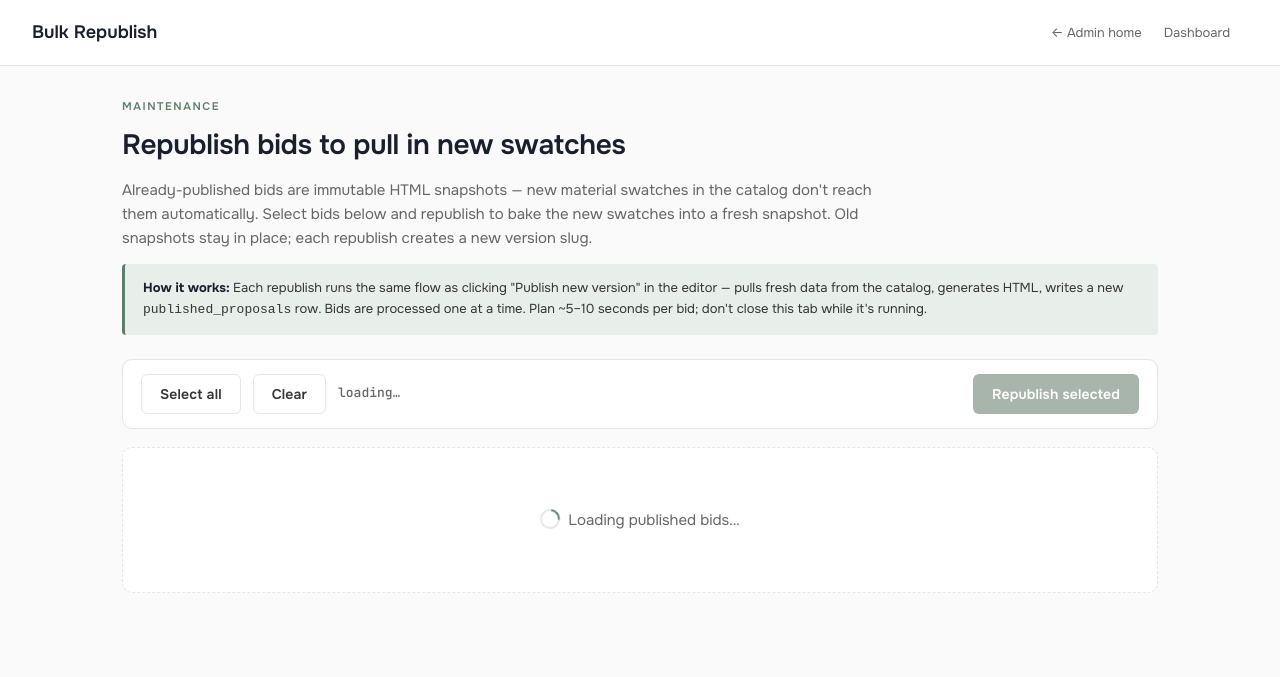
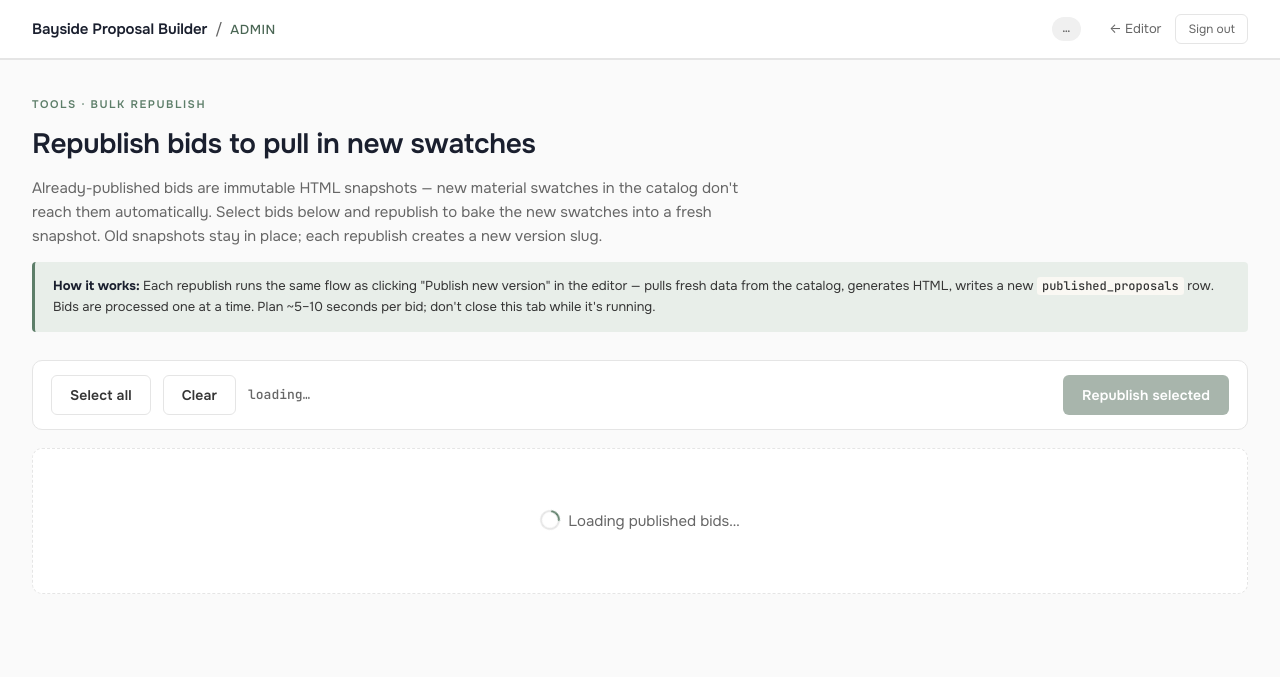
Before and after one commit to tmcmullen99/bayside-proposals, a website: page bpb 3/public/admin/republish-bulk.html in a window 1280 px wide. Drawn offline with Linux system fonts and the light colour scheme; a script that the page names is missing.

Commit message:
Update republish-bulk.html

```diff
--- a/bpb 3/public/admin/republish-bulk.html
+++ b/bpb 3/public/admin/republish-bulk.html
@@ -3,9 +3,11 @@
 <head>
   <meta charset="UTF-8">
   <meta name="viewport" content="width=device-width, initial-scale=1">
-  <title>Bulk Republish · Bayside Proposal Builder</title>
+  <title>Bulk Republish · Admin · Bayside Proposal Builder</title>
   <link href="https://fonts.googleapis.com/css2?family=Onest:wght@400;500;600;700&family=JetBrains+Mono:wght@500;600&display=swap" rel="stylesheet">
+  <link rel="stylesheet" href="/admin/admin-shell.css">
   <style>
+    /* Page-specific styles only — chrome lives in admin-shell.css */
     :root {
       --green: #5d7e69;
       --green-dark: #4a6654;
@@ -19,76 +21,6 @@
       --danger: #b04040;
       --warn: #b88030;
     }
-    * { box-sizing: border-box; margin: 0; padding: 0; }
-    body {
-      font-family: 'Onest', -apple-system, BlinkMacSystemFont, sans-serif;
-      color: var(--charcoal);
-      background: #fafafa;
-      line-height: 1.6;
-      font-size: 15px;
-      min-height: 100vh;
-    }
-    a { color: var(--green-dark); }
-
-    .admin-header {
-      background: #fff;
-      border-bottom: 1px solid var(--border);
-      padding: 18px 32px;
-      display: flex;
-      justify-content: space-between;
-      align-items: center;
-    }
-    .admin-header h1 {
-      font-size: 18px;
-      font-weight: 600;
-      color: var(--navy);
-    }
-    .admin-header nav a {
-      font-size: 13px;
-      text-decoration: none;
-      color: var(--muted);
-      margin-right: 18px;
-    }
-    .admin-header nav a:hover { color: var(--green-dark); }
-
-    .shell {
-      max-width: 1100px;
-      margin: 0 auto;
-      padding: 32px;
-    }
-
-    .intro { margin-bottom: 24px; }
-    .eyebrow {
-      font-size: 11px;
-      letter-spacing: 0.14em;
-      text-transform: uppercase;
-      color: var(--green);
-      font-weight: 600;
-      margin-bottom: 8px;
-    }
-    .intro h2 {
-      font-size: 28px;
-      font-weight: 600;
-      color: var(--navy);
-      margin-bottom: 10px;
-      letter-spacing: -0.01em;
-    }
-    .intro p {
-      color: var(--muted);
-      max-width: 760px;
-      font-size: 15px;
-    }
-    .intro-help {
-      margin-top: 14px;
-      padding: 14px 18px;
-      background: var(--green-soft);
-      border-left: 3px solid var(--green);
-      border-radius: 4px;
-      font-size: 13px;
-      color: var(--charcoal);
-      line-height: 1.6;
-    }
-    .intro-help strong { color: var(--navy); }
 
     .controls {
       background: #fff;
@@ -279,21 +211,36 @@
   </style>
 </head>
 <body>
-  <header class="admin-header">
-    <h1>Bulk Republish</h1>
-    <nav>
-      <a href="/admin/">← Admin home</a>
-      <a href="/dashboard">Dashboard</a>
-    </nav>
+
+<!-- Shared admin chrome (topbar + tab strip) — rendered by admin-shell.js -->
+<header class="ash-topbar">
+  <div class="ash-topbar-inner">
+    <a href="/admin/" class="ash-brand">
+      <span class="ash-brand-bayside">Bayside Proposal Builder</span>
+      <span class="ash-brand-divider">/</span>
+      <span class="ash-brand-section">Admin</span>
+    </a>
+    <div class="ash-topbar-right">
+      <span class="ash-role-badge is-loading" id="ashRoleBadge">…</span>
+      <span class="ash-user-email" id="ashUserEmail"></span>
+      <a class="ash-link-back" href="/dashboard">← Editor</a>
+      <button class="ash-signout" id="ashSignOutBtn" type="button">Sign out</button>
+    </div>
+  </div>
 </header>
+<nav class="ash-tabs" id="ashTabs" aria-label="Admin sections"></nav>
 
-  <div class="shell">
-    <div class="intro">
-      <div class="eyebrow">Maintenance</div>
-      <h2>Republish bids to pull in new swatches</h2>
-      <p>Already-published bids are immutable HTML snapshots — new material swatches in the catalog don't reach them automatically. Select bids below and republish to bake the new swatches into a fresh snapshot. Old snapshots stay in place; each republish creates a new version slug.</p>
-      <div class="intro-help">
-        <strong>How it works:</strong> Each republish runs the same flow as clicking "Publish new version" in the editor — pulls fresh data from the catalog, generates HTML, writes a new <code>published_proposals</code> row. Bids are processed one at a time. Plan ~5–10 seconds per bid; don't close this tab while it's running.
+<main class="ash-shell">
+  <div class="ash-intro">
+    <div class="ash-eyebrow">Tools · Bulk republish</div>
+    <h1 class="ash-title">Republish bids to pull in new swatches</h1>
+    <p class="ash-lede">
+      Already-published bids are immutable HTML snapshots — new material swatches in the catalog don't reach them
+      automatically. Select bids below and republish to bake the new swatches into a fresh snapshot. Old snapshots
+      stay in place; each republish creates a new version slug.
+    </p>
+    <div style="margin-top:14px;padding:14px 18px;background:var(--green-soft);border-left:3px solid var(--green);border-radius:4px;font-size:13px;color:var(--charcoal);line-height:1.6;">
+      <strong style="color:var(--navy);">How it works:</strong> Each republish runs the same flow as clicking "Publish new version" in the editor — pulls fresh data from the catalog, generates HTML, writes a new <code style="background:var(--cream);padding:1px 5px;border-radius:3px;font-family:'JetBrains Mono',monospace;font-size:12px;">published_proposals</code> row. Bids are processed one at a time. Plan ~5–10 seconds per bid; don't close this tab while it's running.
     </div>
   </div>
 
@@ -313,12 +260,17 @@
   <div id="results">
     <div class="loading"><span class="spinner"></span>Loading published bids…</div>
   </div>
-  </div>
+</main>
 
 <!-- Hidden mount point for publish module. Offscreen via CSS so the module
      can render its UI without blocking interaction with this page. -->
 <div id="publishMount"></div>
 
+<!-- Render the shared shell chrome (topbar role badge + tab strip) -->
+<script type="module" src="/admin/admin-shell.js"></script>
+
+<!-- Page-specific logic (already has master URL gate from Phase 5B P2 Batch 1) -->
 <script type="module" src="/admin/republish-bulk.js"></script>
+
 </body>
 </html>
```
Lines whose indentation alone changed are shown as unchanged.
